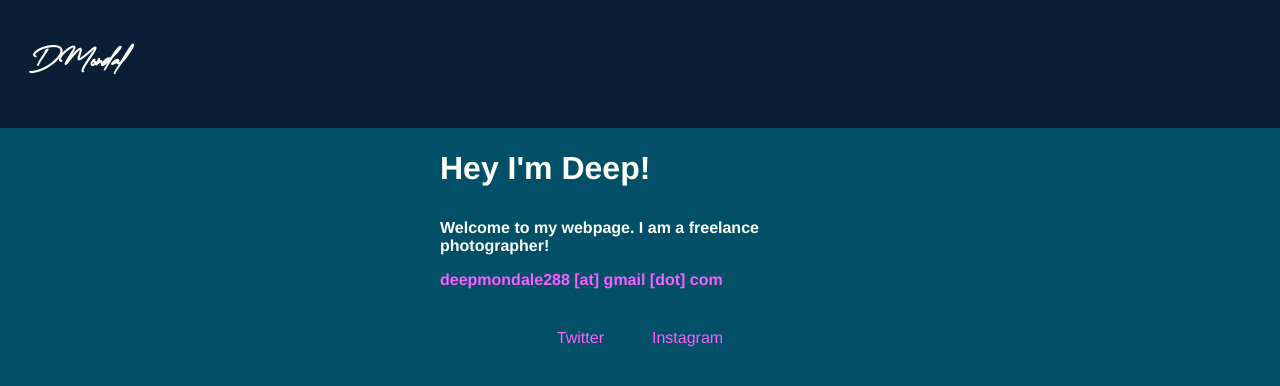
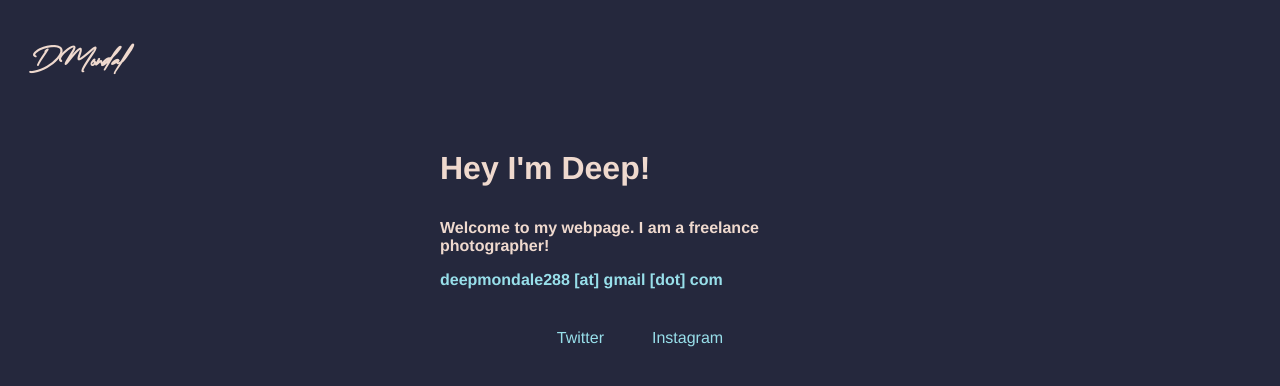
Before and after one commit to AlwaysDeepMondal/AlwaysDeepMondal, a plain HTML site: page index.html in a window 1280 px wide. Drawn offline with Linux system fonts and the light colour scheme.

Commit message:
slight color

```diff
--- a/static/css/style.css
+++ b/static/css/style.css
@@ -8,14 +8,14 @@
 
 :root {
 
-  --background: rgb(1, 80, 104);
+  --background: #25283D;
 
-  --text: #FFFFFA;
-  --accent: rgb(255, 0, 255);
-  --link: #fa5eff;
+  --text: #EFD9CE;
+  --accent: #07BEB8;
+  --link: #98DFEA;
 
-  --header: #FFFFFA;
-  --header-background: rgb(10, 31, 54);
+  --header: #EFD9CE;
+  --header-background: #25283D;
 
 }
 
```
